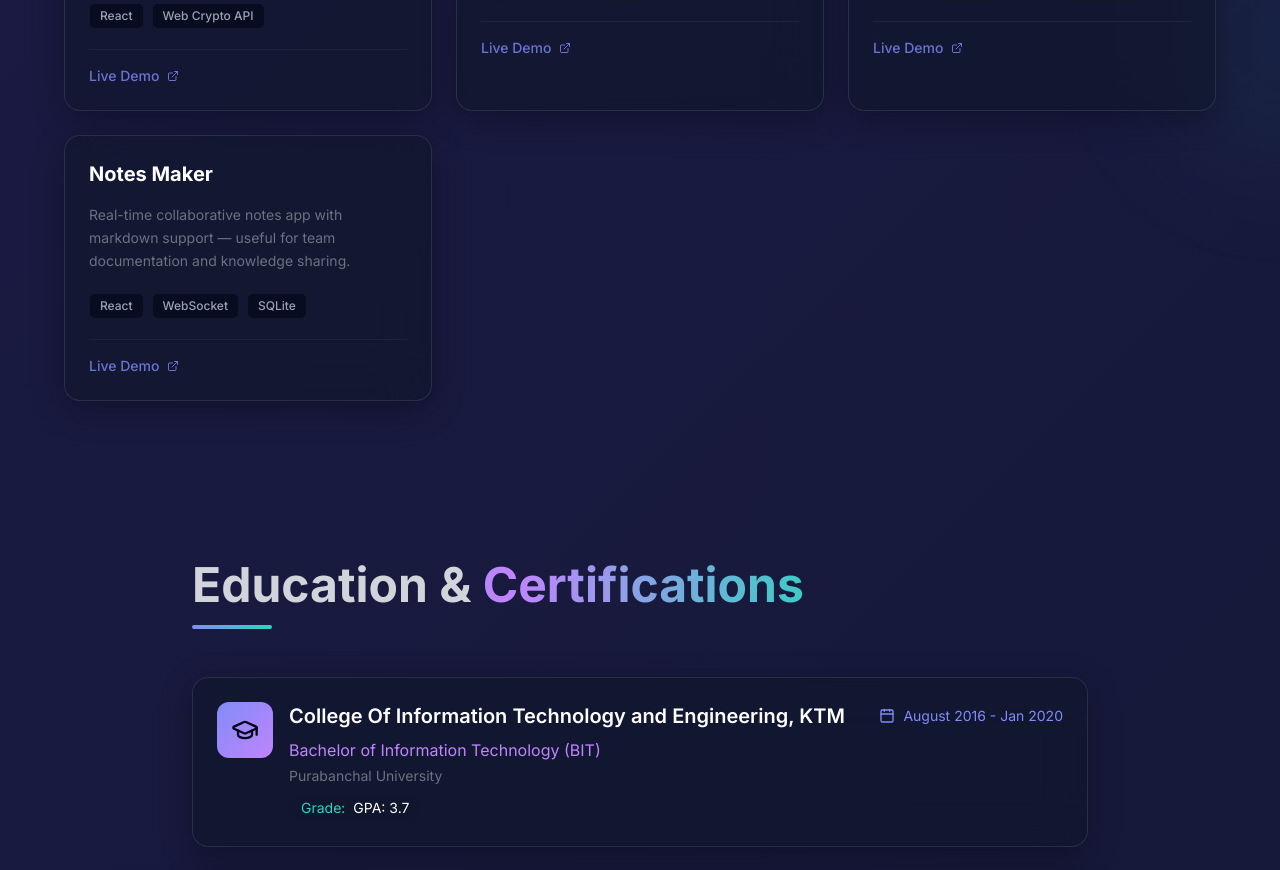
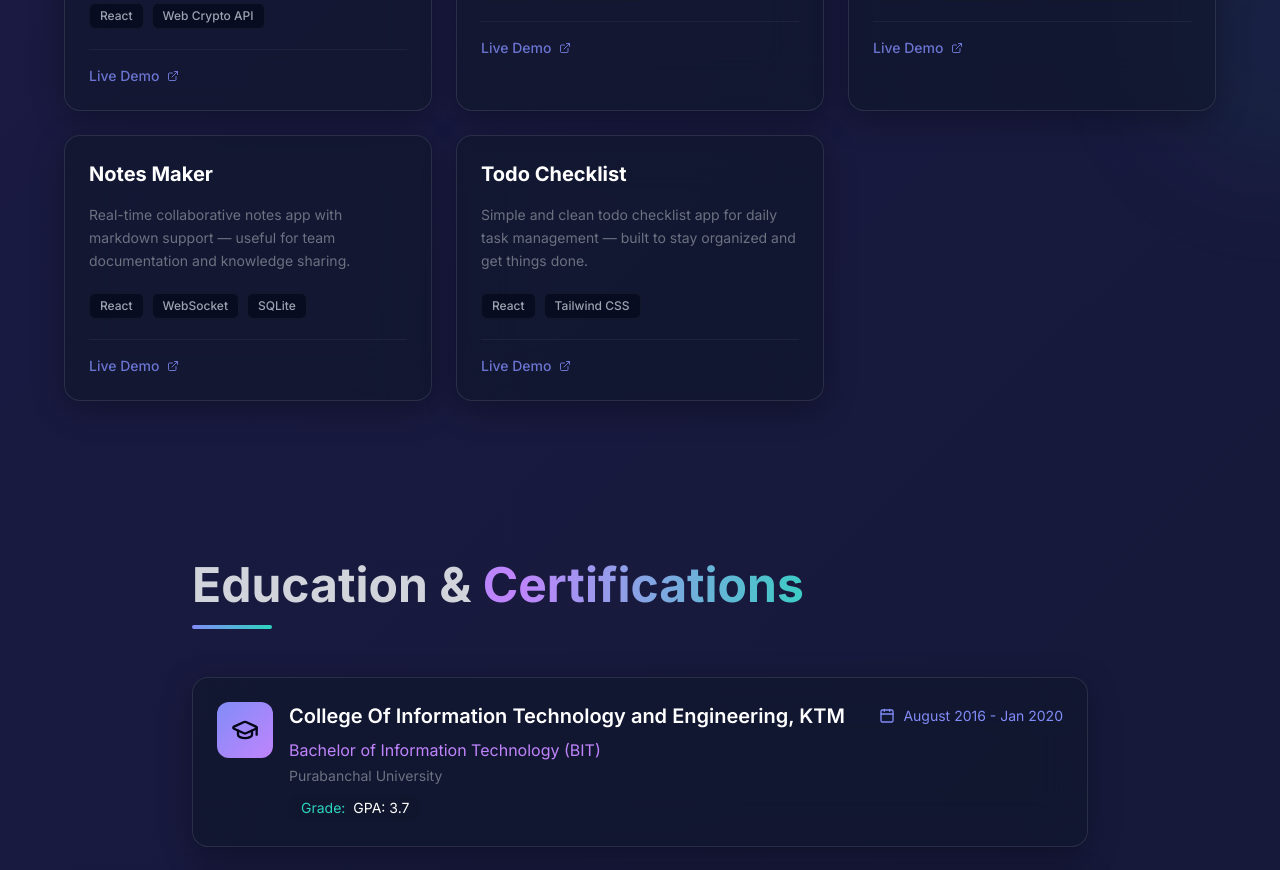
Before and after one commit to UnstopableSafar08/sagarmalla, a React (Vite) app: page / in a window 1280 px wide. Shown: the part 5280-6150 px from the top of the page. Built offline with nearby package versions, Linux system fonts and the light colour scheme; a web font is replaced by a local one.

Commit message:
feat: add Todo Checklist project

```diff
--- a/src/data/portfolio.js
+++ b/src/data/portfolio.js
@@ -212,6 +212,13 @@ export const projects = [
     link: '#',
     demo: 'https://notes.sagarmalla.info.np',
   },
+  {
+    title: 'Todo Checklist',
+    description: 'Simple and clean todo checklist app for daily task management — built to stay organized and get things done.',
+    tech: ['React', 'Tailwind CSS'],
+    link: '#',
+    demo: 'https://todo.sagarmalla.info.np',
+  },
 ];
 
 export const interests = [
```
